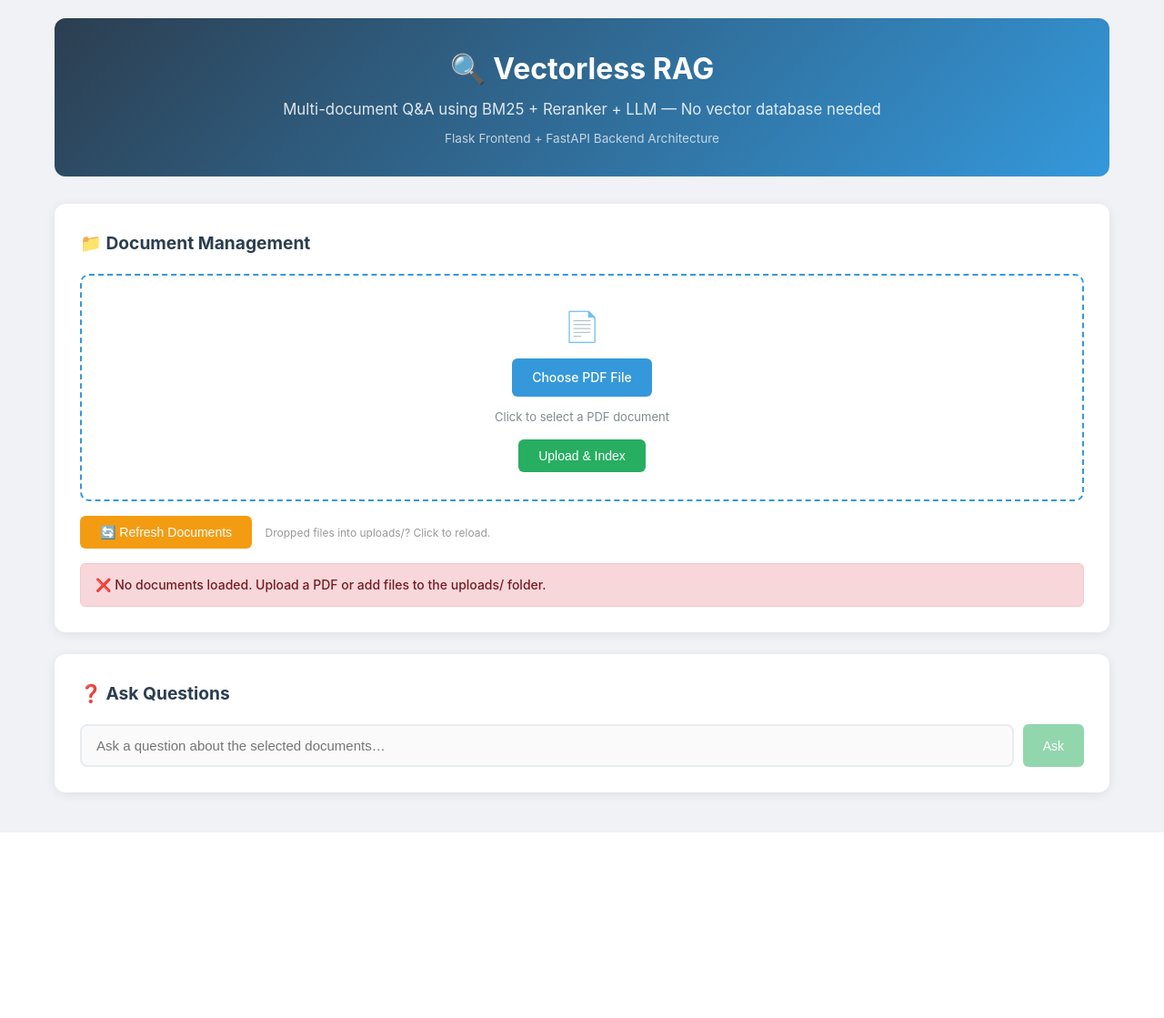
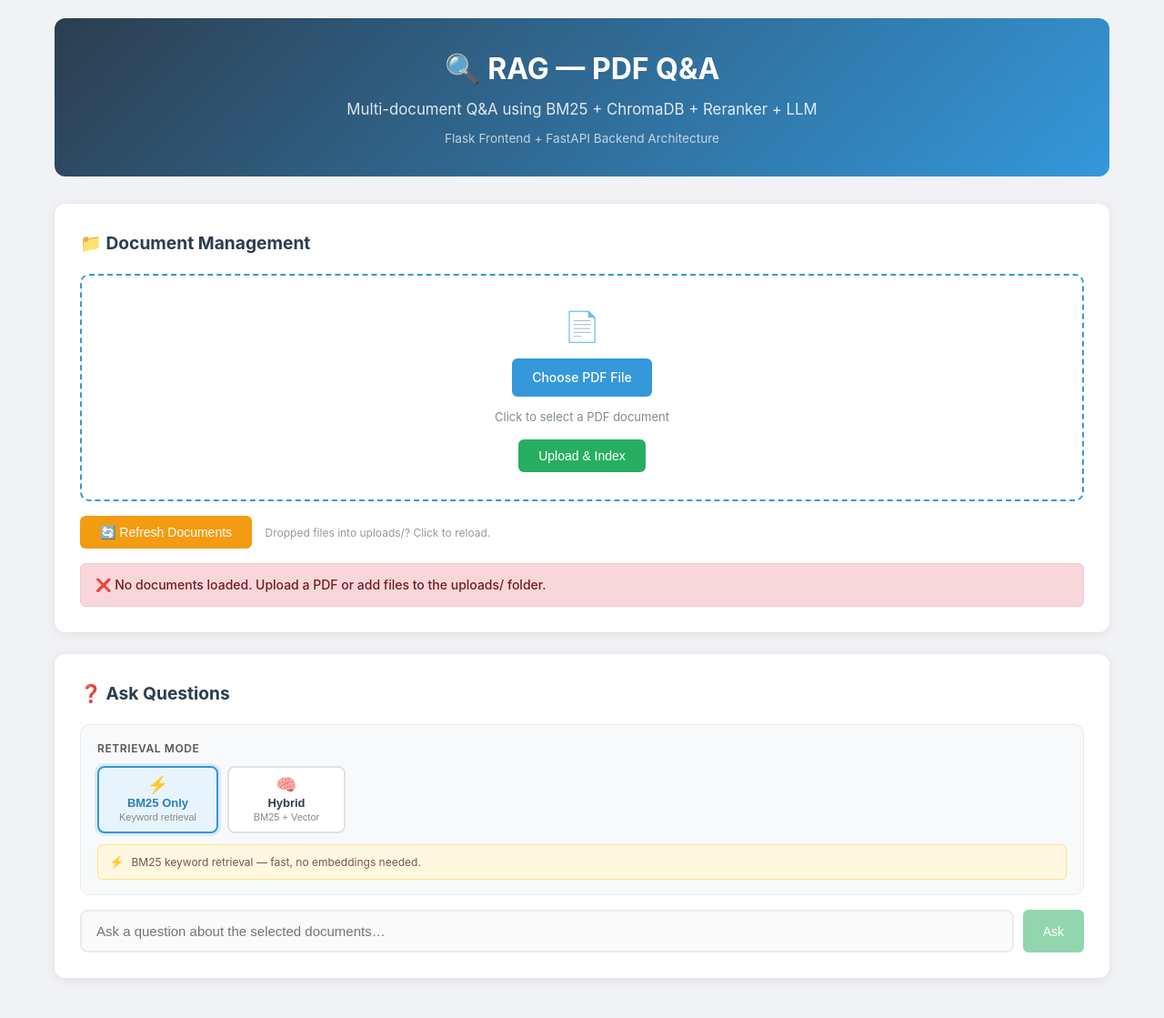
Before and after one commit to ShashiKiranGenesis/BM25Frontend, a Flask app: page / in a window 1280 px wide. Shown: the whole page at 91% size. Before the commit the page ends 915 px from the top, so only its background shows below. Run offline with Flask 3, Linux system fonts and the light colour scheme; data that the repository does not hold is empty.

Commit message:
vectore+vectorless

```diff
--- a/static/css/style.css
+++ b/static/css/style.css
@@ -432,3 +432,121 @@
     line-height: 1.6;
     color: #444;
 }
+
+/* ── Retrieval Mode Toggle ─────────────────────────────────────────────── */
+.retrieval-toggle {
+    background: #f8f9fa;
+    border: 1px solid #e9ecef;
+    border-radius: 10px;
+    padding: 16px 18px;
+    margin-bottom: 16px;
+}
+
+.toggle-label {
+    display: block;
+    font-size: 12px;
+    font-weight: 600;
+    text-transform: uppercase;
+    letter-spacing: 0.6px;
+    color: #555;
+    margin-bottom: 10px;
+}
+
+.toggle-options {
+    display: flex;
+    gap: 10px;
+    flex-wrap: wrap;
+}
+
+.mode-btn {
+    display: flex;
+    flex-direction: column;
+    align-items: center;
+    gap: 2px;
+    padding: 10px 22px;
+    border: 2px solid #dee2e6;
+    border-radius: 8px;
+    background: white;
+    cursor: pointer;
+    transition: all 0.18s;
+    min-width: 130px;
+    user-select: none;
+}
+
+.mode-btn:hover {
+    border-color: #3498db;
+    background: #f0f7ff;
+}
+
+.mode-btn.active {
+    border-color: #3498db;
+    background: #e8f4fd;
+    box-shadow: 0 0 0 3px rgba(52, 152, 219, 0.15);
+}
+
+.mode-btn.active .mode-name {
+    color: #2980b9;
+}
+
+.mode-icon {
+    font-size: 1.4em;
+    line-height: 1;
+}
+
+.mode-name {
+    font-size: 13px;
+    font-weight: 700;
+    color: #2c3e50;
+}
+
+.mode-desc {
+    font-size: 11px;
+    color: #888;
+}
+
+/* Mode info bar */
+.mode-info {
+    display: flex;
+    align-items: center;
+    gap: 8px;
+    margin-top: 12px;
+    padding: 8px 12px;
+    background: #fff8e1;
+    border: 1px solid #ffe082;
+    border-radius: 6px;
+    font-size: 12px;
+    color: #795548;
+    transition: all 0.2s;
+}
+
+.mode-info.hybrid {
+    background: #e8f5e9;
+    border-color: #a5d6a7;
+    color: #2e7d32;
+}
+
+.mode-info-icon {
+    font-size: 1.1em;
+    flex-shrink: 0;
+}
+
+/* Mode badges in answer header */
+.badge-bm25 {
+    background: #fff3e0;
+    color: #e65100;
+    font-size: 12px;
+    padding: 3px 10px;
+    border-radius: 12px;
+    font-weight: 600;
+    vertical-align: middle;
+}
+
+.badge-hybrid {
+    background: #e8f5e9;
+    color: #2e7d32;
+    font-size: 12px;
+    padding: 3px 10px;
+    border-radius: 12px;
+    font-weight: 600;
+    vertical-align: middle;
+}
--- a/static/js/main.js
+++ b/static/js/main.js
@@ -3,6 +3,9 @@
 
 // Document metadata (will be populated by template)
 let docMeta = {};
+
+// Retrieval mode: 'bm25' | 'hybrid'
+let retrievalMode = 'bm25';
 
 // Initialize the application
 function initApp(backendUrl, documentMetadata) {
@@ -111,7 +114,31 @@
     }
 }
 
-// Ask question - Main Q&A function
+// Set retrieval mode and update UI
+function setRetrievalMode(mode) {
+    retrievalMode = mode;
+
+    const bm25Btn    = document.getElementById('modeBM25');
+    const hybridBtn  = document.getElementById('modeHybrid');
+    const infoIcon   = document.querySelector('.mode-info-icon');
+    const infoText   = document.getElementById('modeInfoText');
+    const infoBox    = document.getElementById('modeInfo');
+
+    bm25Btn.classList.toggle('active', mode === 'bm25');
+    hybridBtn.classList.toggle('active', mode === 'hybrid');
+
+    if (mode === 'hybrid') {
+        infoIcon.textContent = '🧠';
+        infoText.textContent = 'Hybrid mode: BM25 keyword + ChromaDB semantic search. Results are merged and reranked for best coverage.';
+        infoBox.classList.add('hybrid');
+    } else {
+        infoIcon.textContent = '⚡';
+        infoText.textContent = 'BM25 keyword retrieval — fast, no embeddings needed.';
+        infoBox.classList.remove('hybrid');
+    }
+}
+
+
 async function askQuestion() {
     const questionInput = document.getElementById('question');
     const askBtn = document.getElementById('askBtn');
@@ -136,8 +163,9 @@
     answerSection.style.display = 'none';
     askBtn.disabled = true;
 
+    const useVector = retrievalMode === 'hybrid';
+
     try {
-        // Call FastAPI backend directly
         const res = await fetch(`${BACKEND_API}/ask`, {
             method: 'POST',
             headers: { 'Content-Type': 'application/json' },
@@ -145,12 +173,19 @@
                 question,
                 top_k: 15,
                 rerank_top_n: 5,
-                filter_files: filterFiles
+                filter_files: filterFiles,
+                use_vector: useVector
             })
         });
 
         const data = await res.json();
         if (!res.ok) throw new Error(data.detail || 'Something went wrong');
+
+        // Update answer header to show which mode was used
+        const modeTag = useVector
+            ? '<span class="badge badge-hybrid">🧠 Hybrid BM25 + Vector</span>'
+            : '<span class="badge badge-bm25">⚡ BM25 Only</span>';
+        document.querySelector('.answer-section h3').innerHTML = `💡 Answer &nbsp;${modeTag}`;
 
         // Display answer
         answerDiv.textContent = data.answer;
@@ -161,7 +196,6 @@
             const docMetadata = chunk.document_metadata || {};
             const metadata = chunk.metadata || {};
 
-            // Resolve filename
             let filename = chunk.source_file;
             if (!filename || filename === 'Unknown') {
                 filename = (chunk.file_path || '').split(/[\\\/]/).pop() || 'Unknown';
--- a/templates/index.html
+++ b/templates/index.html
@@ -3,7 +3,7 @@
 <head>
     <meta charset="UTF-8">
     <meta name="viewport" content="width=device-width, initial-scale=1.0">
-    <title>Vectorless RAG - PDF Q&A</title>
+    <title>RAG - PDF Q&A</title>
     <link rel="stylesheet" href="{{ url_for('static', filename='css/style.css') }}">
 </head>
 <body>
@@ -11,8 +11,8 @@
 
     <!-- Header -->
     <div class="header">
-        <h1>🔍 Vectorless RAG</h1>
-        <p>Multi-document Q&A using BM25 + Reranker + LLM — No vector database needed</p>
+        <h1>🔍 RAG — PDF Q&A</h1>
+        <p>Multi-document Q&A using BM25 + ChromaDB + Reranker + LLM</p>
         <div class="arch">Flask Frontend + FastAPI Backend Architecture</div>
     </div>
 
@@ -157,6 +157,39 @@
         </div>
         {% endif %}
 
+        <!-- Retrieval Mode Toggle -->
+        <div class="retrieval-toggle">
+            <span class="toggle-label">Retrieval Mode</span>
+            <div class="toggle-options">
+                <button
+                    id="modeBM25"
+                    class="mode-btn active"
+                    onclick="setRetrievalMode('bm25')"
+                    title="BM25 keyword retrieval only — fast and always available"
+                    type="button"
+                >
+                    <span class="mode-icon">⚡</span>
+                    <span class="mode-name">BM25 Only</span>
+                    <span class="mode-desc">Keyword retrieval</span>
+                </button>
+                <button
+                    id="modeHybrid"
+                    class="mode-btn"
+                    onclick="setRetrievalMode('hybrid')"
+                    title="BM25 + ChromaDB semantic search — broader recall, slower"
+                    type="button"
+                >
+                    <span class="mode-icon">🧠</span>
+                    <span class="mode-name">Hybrid</span>
+                    <span class="mode-desc">BM25 + Vector</span>
+                </button>
+            </div>
+            <div class="mode-info" id="modeInfo">
+                <span class="mode-info-icon">⚡</span>
+                <span id="modeInfoText">BM25 keyword retrieval — fast, no embeddings needed.</span>
+            </div>
+        </div>
+
         <!-- Question input -->
         <div class="query-row">
             <input
```
